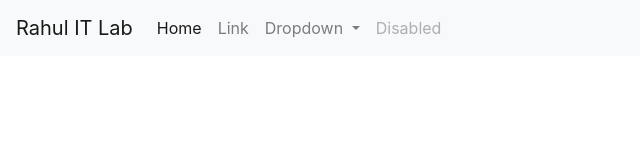
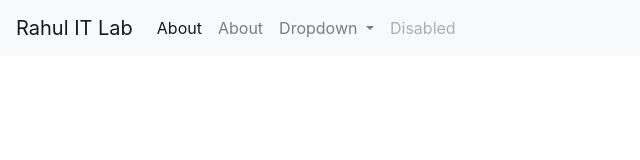
Before and after one commit to sanju20000/SampleRepo, a plain HTML site: page index.html in a window 1280 px wide. Shown: the full height of the page, 0-640 px from the left. Drawn offline with nearby package versions, Linux system fonts and the light colour scheme.

Commit message:
trying to see by keeping 2 or more About

```diff
--- a/index.html
+++ b/index.html
@@ -20,17 +20,17 @@
   <div class="collapse navbar-collapse" id="navbarSupportedContent">
     <ul class="navbar-nav mr-auto">
       <li class="nav-item active">
-        <a class="nav-link" href="#">Home <span class="sr-only">(current)</span></a>
+        <a class="nav-link" href="#">About <span class="sr-only">(current)</span></a>
       </li>
       <li class="nav-item">
-        <a class="nav-link" href="#">Link</a>
+        <a class="nav-link" href="#">About</a>
       </li>
       <li class="nav-item dropdown">
         <a class="nav-link dropdown-toggle" href="#" id="navbarDropdown" role="button" data-toggle="dropdown" aria-haspopup="true" aria-expanded="false">
           Dropdown
         </a>
         <div class="dropdown-menu" aria-labelledby="navbarDropdown">
-          <a class="dropdown-item" href="#">Action</a>
+          <a class="dropdown-item" href="#">About</a>
           <a class="dropdown-item" href="#">Another action</a>
           <div class="dropdown-divider"></div>
           <a class="dropdown-item" href="#">Something else here</a>
```
